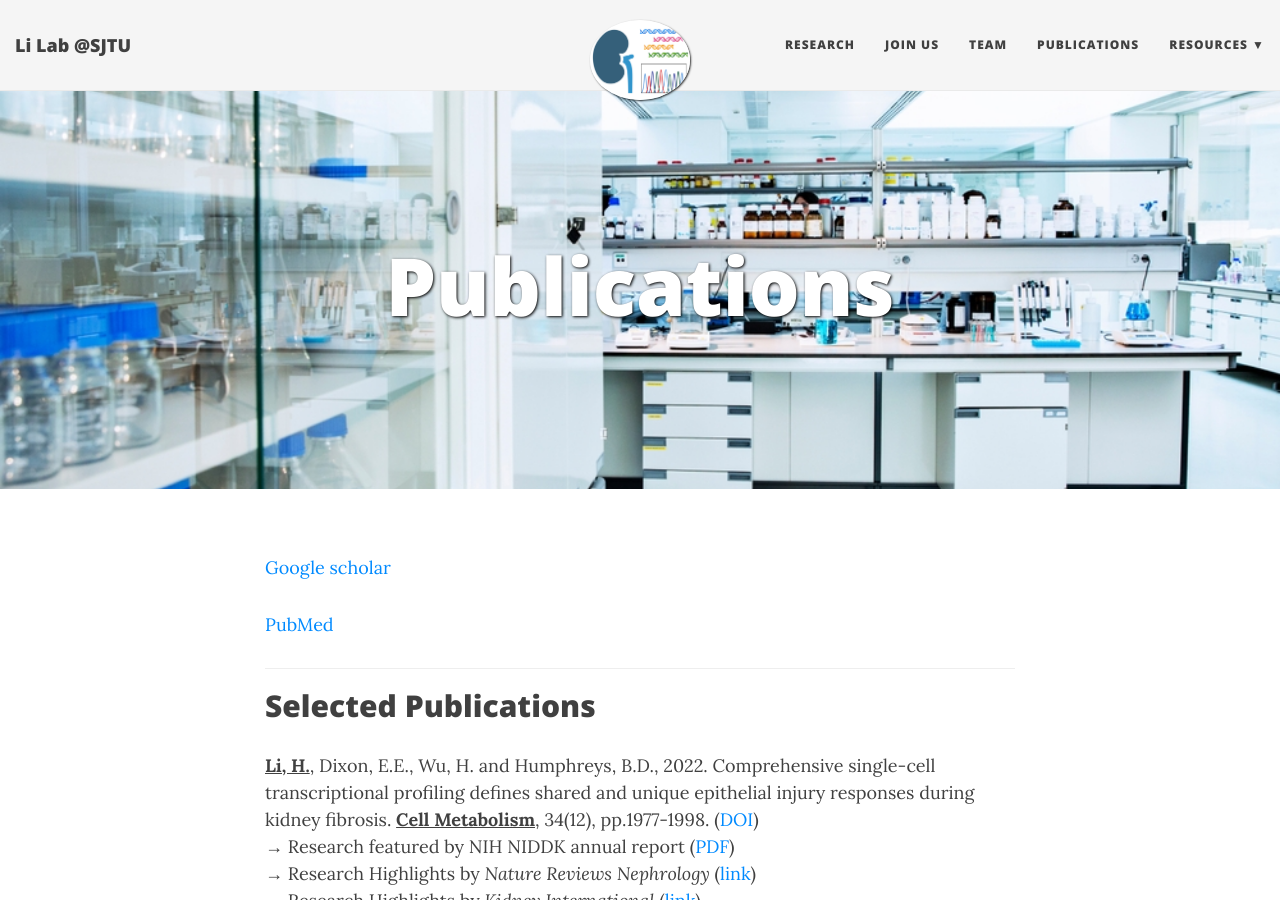
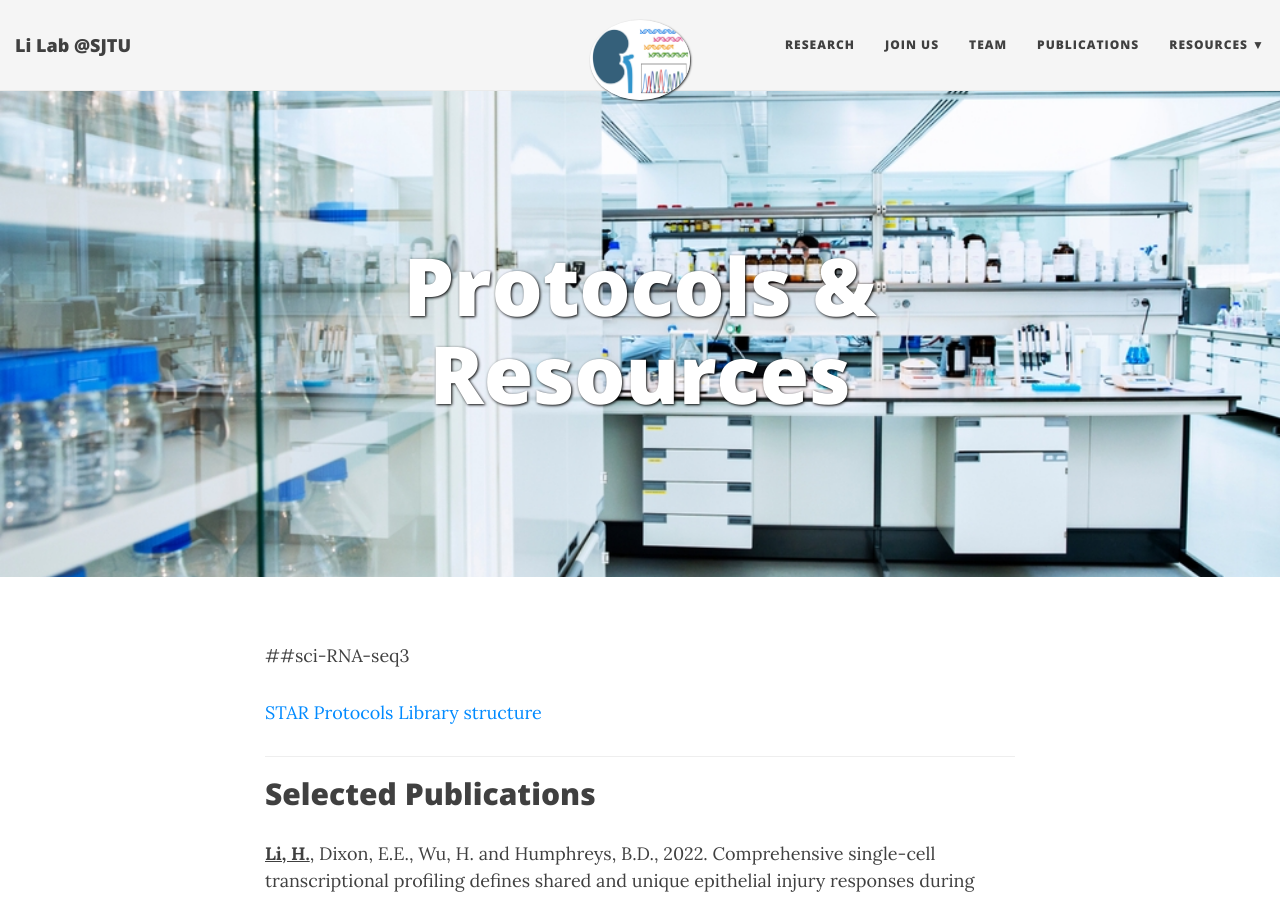
Before and after one commit to TheLiLab/thelilab.github.io, a Jekyll site: the page built from wetlab.md, in a window 1280 px wide and 900 px high. Built offline with Jekyll 4.4.1, drawn with Linux system fonts in a browser that asks for light colours; nearby versions of some CDN libraries.

Commit message:
Update wetlab.md

```diff
--- a/wetlab.md
+++ b/wetlab.md
@@ -1,16 +1,16 @@
 ---
 layout: page
-title: Publications
+title: Protocols & Resources
 bigimg:
 
  - "/img/coverphotos/wetlab.jpg"
 
 ---
 
+##sci-RNA-seq3
 
-[Google scholar](https://scholar.google.com/citations?user=6EkjrvkAAAAJ&hl=en&oi=ao)
-
-[PubMed](https://www.ncbi.nlm.nih.gov/myncbi/haikuo.li.1/bibliography/public/)
+[STAR Protocols](https://doi.org/10.1016/j.xpro.2022.101904)
+[Library structure](https://teichlab.github.io/scg_lib_structs/methods_html/sci-RNA-seq_family.html#sci-RNA-seq3)
 
 <hr>
 ## Selected Publications
```
